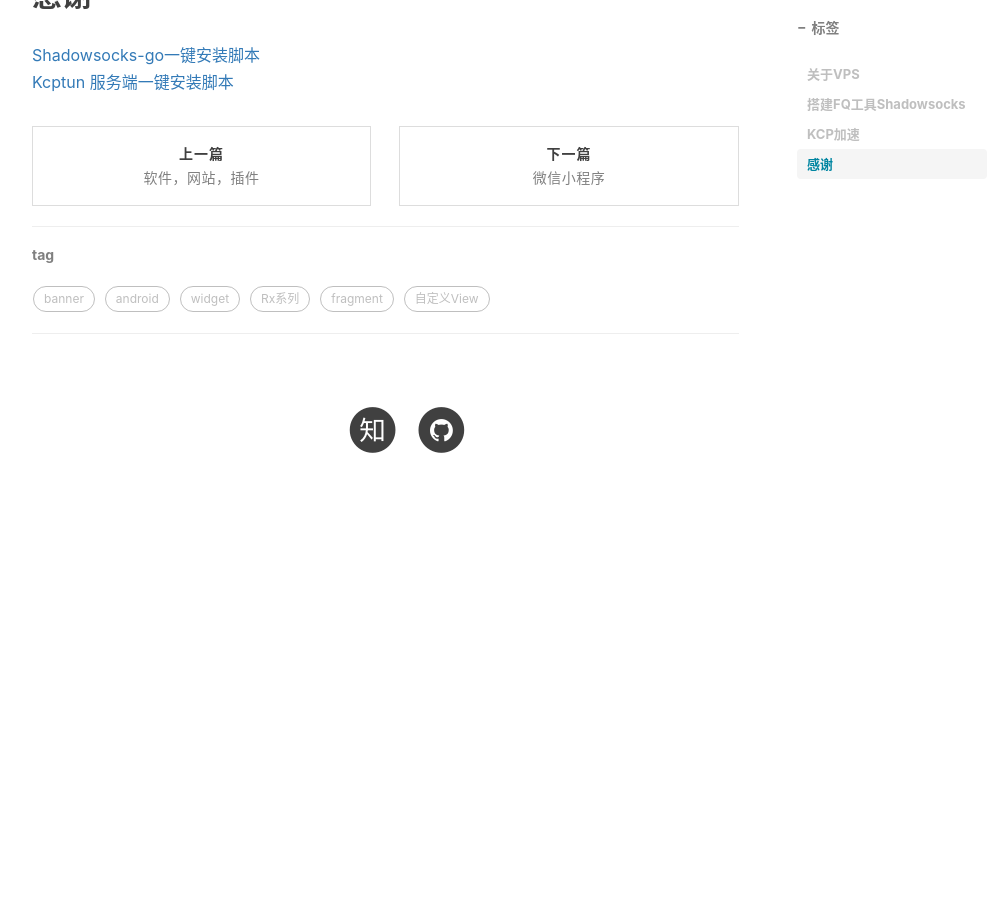
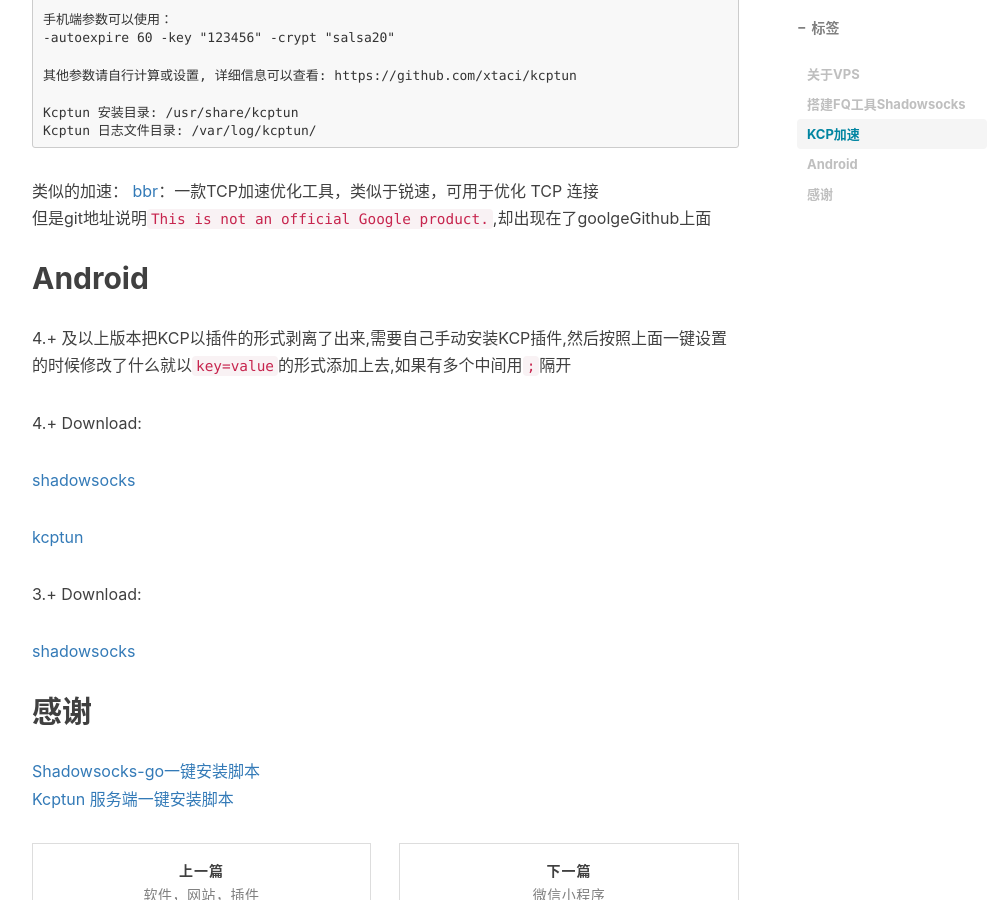
Before and after one commit to 7449/7449.github.io, a Jekyll site: the page built from _posts/2017-1-4-VPS.md, in a window 1280 px wide and 900 px high, scrolled down 3702 px. Shown: the whole window, without its empty margins (233-1229 px from the left). Built offline with Jekyll 4.4.1, drawn with Linux system fonts in a browser that asks for light colours; nearby versions of some CDN libraries; comment, search, counter and statistics services are not loaded; before the commit the page ends 4225 px from its top, so only the background shows below that; some of the changed text lies outside the part shown.

Commit message:
update vps

```diff
--- a/_posts/2017-1-4-VPS.md
+++ b/_posts/2017-1-4-VPS.md
@@ -82,7 +82,16 @@
 
 ## KCP加速
 
-GitHub客户端下载:[kcptun_gclient](https://github.com/dfdragon/kcptun_gclient)<br>
+实际体验：流量确实用的快,但是 YouTube 1080 60HD 无压力
+
+这里要注意的是,有的VPS商家禁止VPS装KCP或者锐速之类的加速工具,需要额外注意下防止VPS被封
+
+GitHub客户端下载:
+
+[kcptun_gclient](https://github.com/dfdragon/kcptun_gclient)<br>
+[kcptun](https://github.com/xtaci/kcptun/releases)<br>
+
+下载的版本号要对应vps安装的kcp版本号
 
 登录之后输入如下脚本
 
@@ -138,6 +147,20 @@
 但是git地址说明`This is not an official Google product.`,却出现在了goolgeGithub上面<br>
 
 
+## Android
+
+4.+ 及以上版本把KCP以插件的形式剥离了出来,需要自己手动安装KCP插件,然后按照上面一键设置的时候修改了什么就以`key=value`的形式添加上去,如果有多个中间用`;`隔开
+
+4.+ Download:
+
+[shadowsocks](https://github.com/shadowsocks/shadowsocks-android)
+
+[kcptun](https://github.com/shadowsocks/kcptun-android)
+
+
+3.+ Download:
+
+[shadowsocks](https://github.com/shadowsocks/shadowsocks-android)
 
 ## 感谢
 
```
